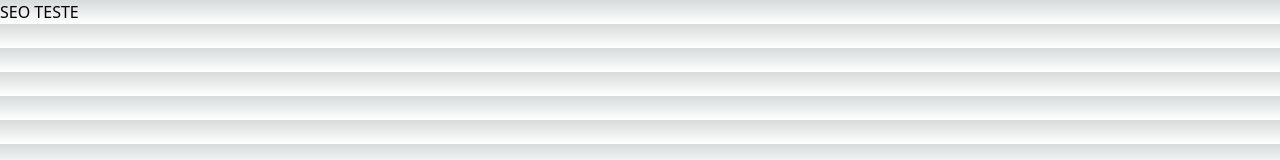
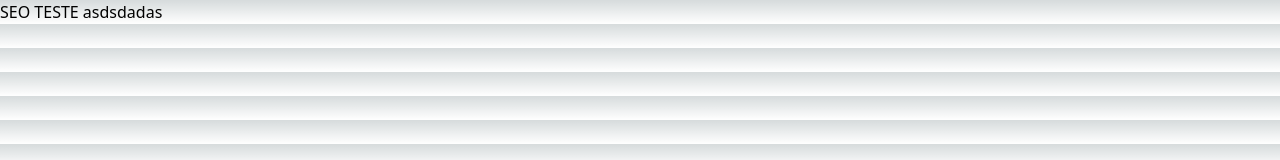
Before and after one commit to fabriciovariscodws/next-seo-test, a Next.js app: page /github-pages/ in a window 1280 px wide. Shown: the top 160 px of the page. Built offline with nearby package versions, Linux system fonts and the light colour scheme.

Commit message:
Update index.tsx

```diff
--- a/src/pages/index.tsx
+++ b/src/pages/index.tsx
@@ -38,7 +38,7 @@ export default function Home() {
       <SiteLinksSearchBox />
       </Head>
       <main>
-        <h1>SEO TESTE</h1>
+        <h1>SEO TESTE asdsdadas</h1>
       </main>
     </>
   );
```
